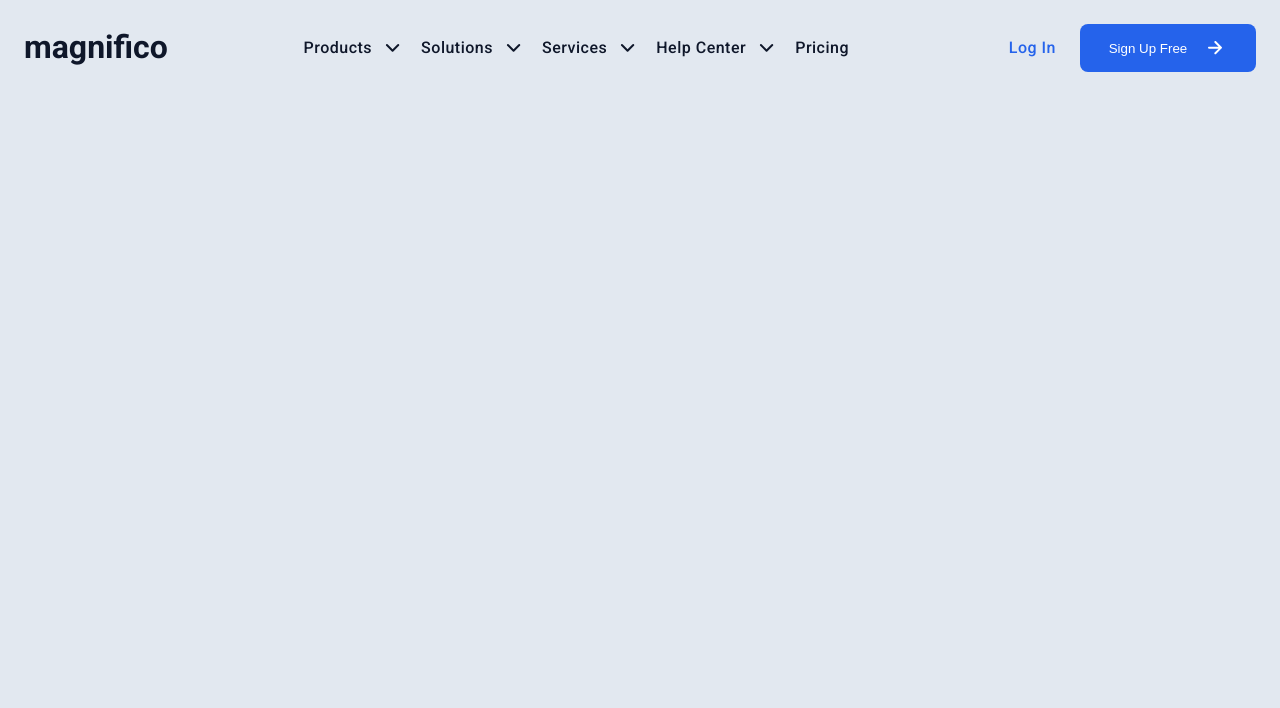
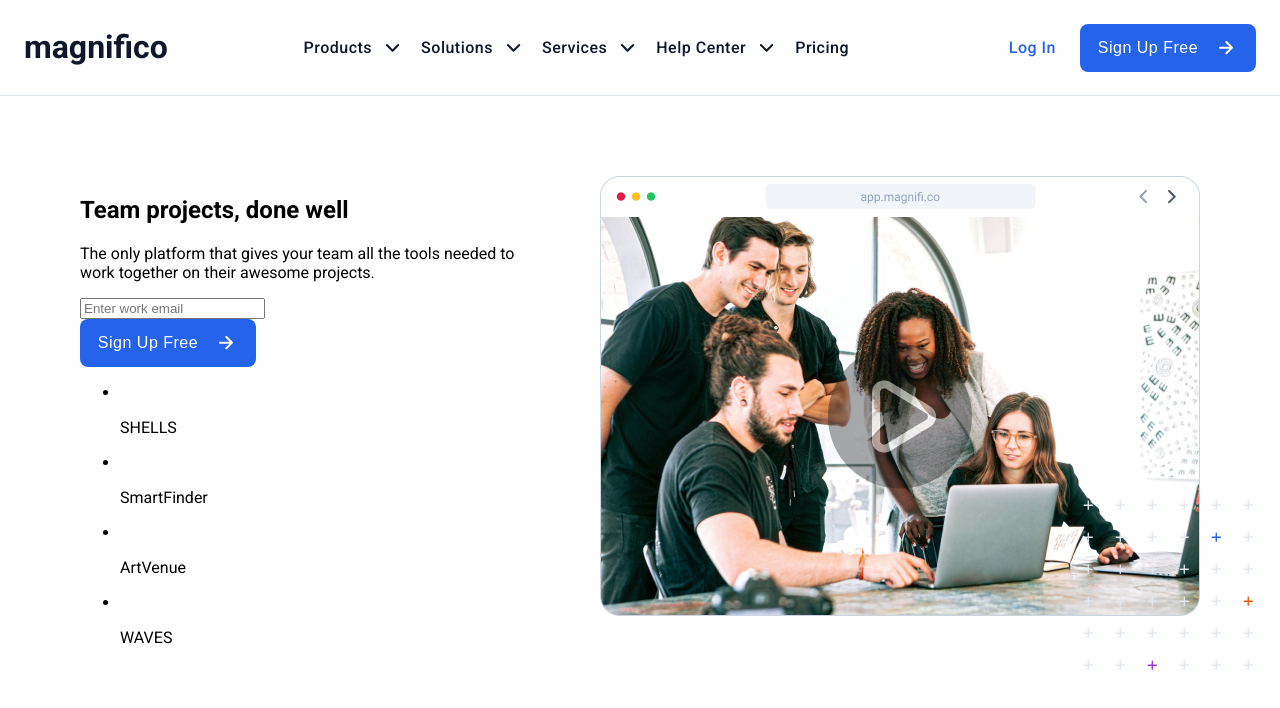
Before and after one commit to IgorGazineo/magnifico-lading-page, a plain HTML site: page index.html in a window 1280 px wide. Drawn offline with Linux system fonts and the light colour scheme.

Commit message:
adicionando o conteúdo principal da página

```diff
--- a/index.html
+++ b/index.html
@@ -40,17 +40,49 @@
       </nav>
       <div class="buttons-group">
         <a href="">Log In</a>
-        <button>
+        <button class="blue-button">
           Sign Up Free
           <img src="images/icons/arrow-right.svg" alt="Arrow right icon" />
         </button>
       </div>
     </header>
     <main>
-      <section>
-        <div class="text-contet"></div>
+      <section class="text-contet">
+        <h1>Team projects, done well</h1>
+        <p>
+          The only platform that gives your team all the tools needed to work
+          together on their awesome projects.
+        </p>
+        <form action="">
+          <input type="email" name="" id="" placeholder="Enter work email" />
+          <button class="blue-button">
+            Sign Up Free
+            <img src="images/icons/arrow-right.svg" alt="Arrow right icon" />
+          </button>
+        </form>
+        <ul>
+          <li>
+            <img src="" alt="" />
+            <p>SHELLS</p>
+          </li>
+          <li>
+            <img src="" alt="" />
+            <p>SmartFinder</p>
+          </li>
+          <li>
+            <img src="" alt="" />
+            <p>ArtVenue</p>
+          </li>
+          <li>
+            <img src="" alt="" />
+            <p>WAVES</p>
+          </li>
+        </ul>
       </section>
-      <section></section>
+      <section class="image-left">
+        <img src="images/left.jpg" alt="" class="main-image" />
+        <img src="images/icons/icons.svg" alt="" class="icons" />
+      </section>
     </main>
   </body>
 </html>
--- a/styles.css
+++ b/styles.css
@@ -1,6 +1,6 @@
 body {
   font-family: "Roboto", sans-serif;
-  background-color: #e2e8f0;
+  background-color: #fff;
   margin: 0;
 }
 
@@ -11,6 +11,7 @@ header {
   justify-content: space-between;
   height: 96px;
   box-sizing: border-box;
+  border-bottom: 1px solid #e2e8f0;
 }
 
 header #logo {
@@ -27,6 +28,7 @@ header nav ul {
   margin: 0;
   padding: 0;
   list-style: none;
+  cursor: pointer;
 }
 
 header nav ul li {
@@ -60,10 +62,14 @@ header .buttons-group a {
   padding: 12px 24px;
 }
 
-header .buttons-group button {
+.blue-button {
   display: flex;
   align-items: center;
   justify-content: center;
+  font-size: 16px;
+  font-weight: 500;
+  line-height: 24px;
+  letter-spacing: 0.5px;
   color: #fff;
   padding: 12px;
   background-color: #2563eb;
@@ -72,8 +78,32 @@ header .buttons-group button {
   height: 48px;
   border-radius: 8px;
   cursor: pointer;
+  transition: 0.3s ease all;
 }
 
-header .buttons-group button img {
+.blue-button img {
   margin-left: 16px;
 }
+
+.blue-button:hover {
+  background-color: rgba(15, 23, 42, 0.822);
+}
+
+main {
+  display: flex;
+  align-items: center;
+  position: relative;
+  gap: 80px;
+  padding: 80px;
+}
+
+main .icons {
+  position: absolute;
+  bottom: 23px;
+  right: 24px;
+}
+
+section {
+  width: 600px;
+  height: 440px;
+}
```
Also changed, not shown: images/icons/envelope.svg (added), images/icons/icons.svg (added), images/icons/vector1.svg (added), images/icons/vector2.svg (added), images/icons/vector3.svg (added), images/icons/vector4.svg (added), images/left.jpg (added).
